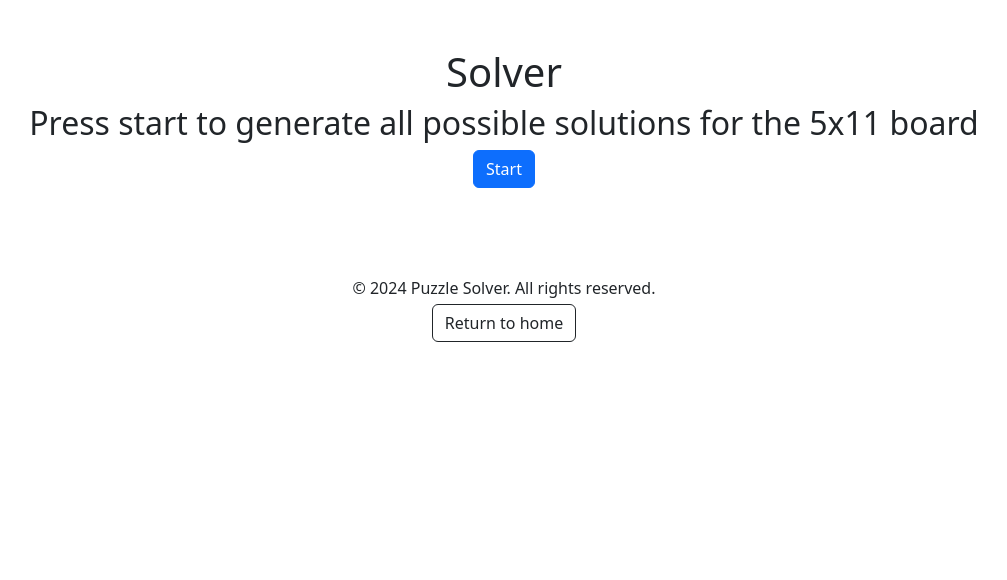
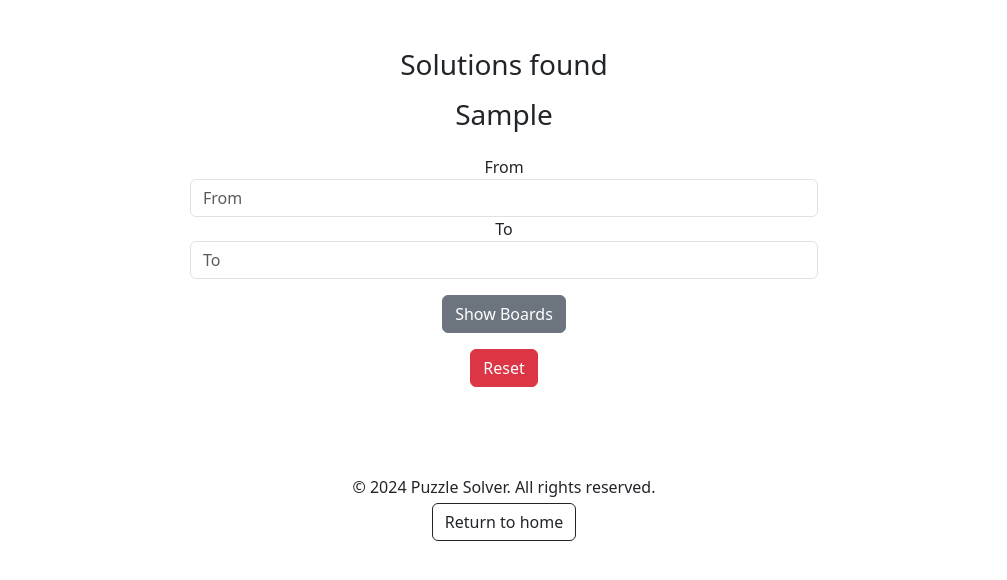
Before and after one commit to Ilan-Goren/ASEProject, a Django app: template polysphere/templates/polysphere/solutions.html in a window 1280 px wide. Shown: the part 88-668 px from the top of the page, without its empty margins (136-1143 px from the left). Run offline with Django 5.2, Linux system fonts and the light colour scheme; the template is opened without the code that fills it: most values are stand-ins (such as "Sample title", 1, 10 or a date in 2020).

Commit message:
Add start_generator, stop_generator, get_solution_count to views.py Add multiprocessing functionality to handly generating solutions in an asynchronous way. Add solutions.html. Add go back button for solutions.html Add the corresponding urls. Fix enumerate filter to handle default start value. Add JS code for solutions.html.

```diff
--- a/polysphere/templates/polysphere/puzzle.html
+++ b/polysphere/templates/polysphere/puzzle.html
@@ -55,7 +55,7 @@
     <form action="{% url 'polysphere_solver' %}" method="post" class="mb-3">
         {% csrf_token %}
         <button class="btn btn-primary" name="button" value='solve_partial_config'>Complete my board</button>
-        <button class='btn btn-success' name="button" value='solve_board'>Show all possible solutions</button>
+        <button class='btn btn-success' name="button" value='all_solutions'>Show all possible solutions</button>
     </form>
 </div>
 
--- a/polysphere/templates/polysphere/solutions.html
+++ b/polysphere/templates/polysphere/solutions.html
@@ -4,48 +4,115 @@
 
 {% block main %}
 
+{% if solutions %}
 <style>
-    #stop_button, .s_f_s { display: none; }
+    #stop_button, #start_button , .w_t_s { display: none; }
 </style>
+{% else %}
+<style>
+    #stop_button, #reset_button, .select_boards, .boards, .s_f_s { display: none; }
+</style>
+{% endif %}
 
 <div class="w_t_s">
     <h1> Solver </h1>
-    <h2> Press start to generate all possible solutions for the 5x11 board </h2>
+    <h3> Press start to generate all possible solutions for the 5x11 board </h3>
 
     <form onsubmit="startSolver(event)">
         <button id="start_button" type="submit" class="btn btn-primary mb-3">Start</button>
     </form>
 </div>
 
+<div class="s_f_s">
+    <h3 id="sols_found" class="mb-3">Solutions found</h3>
+    {% if solutions_len %}
+        <h3>{{ solutions_len }}</h3>
+    {% else %}
+        <h3 id="solutions_found">0</h3>
+    {% endif %}
+</div>
+
 <div>
     <button id="stop_button" class="btn btn-danger mb-3" onclick="stopSolver()">Stop</button>
 </div>
 
-<div class="s_f_s">
-    <h3 class="mb-3">Solutions found so far...</h3>
-    <h3 id="solutions_found">0</h3>
+
+<div class="select_boards mt-4 mb-3">
+    <form method="post" action="{% url 'polysphere_solutions' %}" class="form-inline">
+        {% csrf_token %}
+        <div class="form-group mr-2">
+            <label for="start">From</label>
+            <input type="number" name="start" class="form-control" id="start" placeholder="From" min="1" required>
+        </div>
+        <div class="form-group mr-2">
+            <label for="end">To</label>
+            <input type="number" name="end" class="form-control" id="end" placeholder="To" required min="1">
+        </div>
+        <button type="submit" name="button" value="show_boards" class="btn btn-secondary mt-3">Show Boards</button>
+    </form>
 </div>
+
+<div>
+    <form method="post" action="{% url 'polysphere_solutions' %}">
+        {% csrf_token %}
+        <button id="reset_button" type="submit" name="button" value="reset" class="btn btn-danger mb-3">Reset</button>
+    </form>
+</div>
+
+{% if solutions and start %}
+{% load custom_filters %}
+<div class="boards">
+    {% for index, board in solutions|enumerate_filter:start %}
+    <table class="board_s">
+        <th>
+            {{index}}
+        </th>
+        <tbody>
+            {% for row_data in board %}
+            <tr>
+                {% for cell in row_data %}
+                <td class="cell {% if cell %}filled {{ cell }}{% endif %}"></td>
+                {% endfor %}
+            </tr>
+            {% endfor %}
+        </tbody>
+    </table>
+    {% endfor %}
+</div>
+{% endif %}
+
+
 
 <script>
 let intervalID;
 let stopButton = document.getElementById('stop_button');
-let startButton = document.getElementById('stop_button');
+let startButton = document.getElementById('start_button');
+let resetButton = document.getElementById('reset_button');
 let sfs = document.querySelector('.s_f_s');
+let wts = document.querySelector('.w_t_s');
+let selectBoards = document.querySelector('.select_boards');
+let boards = document.querySelector('.boards');
 
+// Add event listener for the start button
+document.getElementById('solverForm').addEventListener('submit', startSolver);
+stopButton.addEventListener('click', stopSolver);
+
+// Start solver function
 function startSolver(event) {
     event.preventDefault();
-    stop_button.style.display = 'inline-block';
-    document.getElementById('start_button').style.display = 'none';
-    document.querySelector('.s_f_s').style.display = 'block';
+    stopButton.style.display = 'inline-block';
+    startButton.style.display = 'none';
+    wts.style.display = 'none';
+    sfs.style.display = 'block';
 
     fetch('start_generator', { method: 'POST' })
         .then(response => response.json())
         .then(data => {
             updateSolutions();
-
         });
 }
 
+// Update solutions function
 function updateSolutions() {
     intervalID = setInterval(() => {
         fetch('get-solution-count')
@@ -54,22 +121,24 @@ function updateSolutions() {
                 document.getElementById('solutions_found').innerText = data.length;
             })
             .catch(error => console.log("Error fetching solution count:", error));
-    }, 50);
+    }, 50); // Update every 50 ms
 }
 
+// Stop solver function
 function stopSolver() {
-    clearInterval(intervalID);  // Stop the interval
-    document.getElementById('stop_button').style.display = 'none';
-    document.getElementById('start_button').style.display = 'inline-block';
+    clearInterval(intervalID); // Stop the interval
+    stopButton.style.display = 'none'; // Don't show stop button
+    startButton.style.display = 'inline-block'; // Show start button
+    selectBoards.style.display = 'inline-block';
 
     fetch('stop_generator', { method: 'POST' })
-        .then(response => response.json())
-        .then(data => {
-            if (data.status === "stopped") {
-                alert("Solver stopped.");
+        .then(response => {
+            if (response.ok) {
+                window.location.reload();
+            } else {
+                console.error('Error stopping generator');
             }
-        })
-        .catch(error => console.log("Error stopping the solver:", error));
+        });
 }
 </script>
 
--- a/polysphere/templatetags/custom_filters.py
+++ b/polysphere/templatetags/custom_filters.py
@@ -7,8 +7,8 @@ def range_filter(value):
     return range(value)
 
 @register.filter
-def enumerate_filter(iterable):
-    return enumerate(iterable)
+def enumerate_filter(iterable, start=0):
+    return enumerate(iterable, start)
 
 @register.filter
 def tuple_in_positions(pos_tuple, positions):
--- a/polysphere/urls.py
+++ b/polysphere/urls.py
@@ -13,4 +13,5 @@ urlpatterns = [
     path('/get-solution-count', views.get_solution_count, name='get_solution_count'),
     path('/start_generator', views.start_generator, name='start_generator'),
     path('/stop_generator', views.stop_generator, name='stop_generator'),
+    path('/solutions', views.polysphere_solutions, name='polysphere_solutions'),
 ]
--- a/static/css/styles.css
+++ b/static/css/styles.css
@@ -218,3 +218,30 @@ h1, h2, h3, h4, h5{
 .piece-visual .L, .L {
     background-color: cadetblue;
 }
+
+
+.boards {
+    display: flex;
+    flex-wrap: wrap;
+    gap: 10px;
+    justify-content: center;
+}
+
+.board_s {
+    display: inline-block;
+    border: 1px solid #333;
+    border-collapse: collapse;
+    width: 150px;
+    height: auto;
+}
+
+.board_s td {
+    width: 15px;
+    height: 15px;
+    border: 1px solid #333;
+}
+
+.select_boards {
+    width: 50%;
+    margin: 0 auto;
+}
--- a/templates/layout.html
+++ b/templates/layout.html
@@ -47,7 +47,7 @@
         <!-- a footer for each page featuring some typical sample text-->
         <footer class="footer text-dark text-center py-4">
                 <p class="mb-1">&copy; 2024 Puzzle Solver. All rights reserved.</p>
-                {% if request.path == '/polysphere/puzzle' %}
+                {% if request.path == '/polysphere/puzzle' or  request.path == '/polysphere/solutions'%}
                     <a class="btn btn-primary mb-3" href="{% url 'polysphere_home' %}">Go Back</a>
                     <a class="btn btn-outline-dark mb-3" href="{% url 'home' %}">Return to home</a>
                 {% elif request.path == '/nqueens/puzzle' %}
```
Also changed, not shown: polysphere/static/polysphere/js/puzzle.js (+0 -15 lines), polysphere/views.py (+62 -23 lines).
